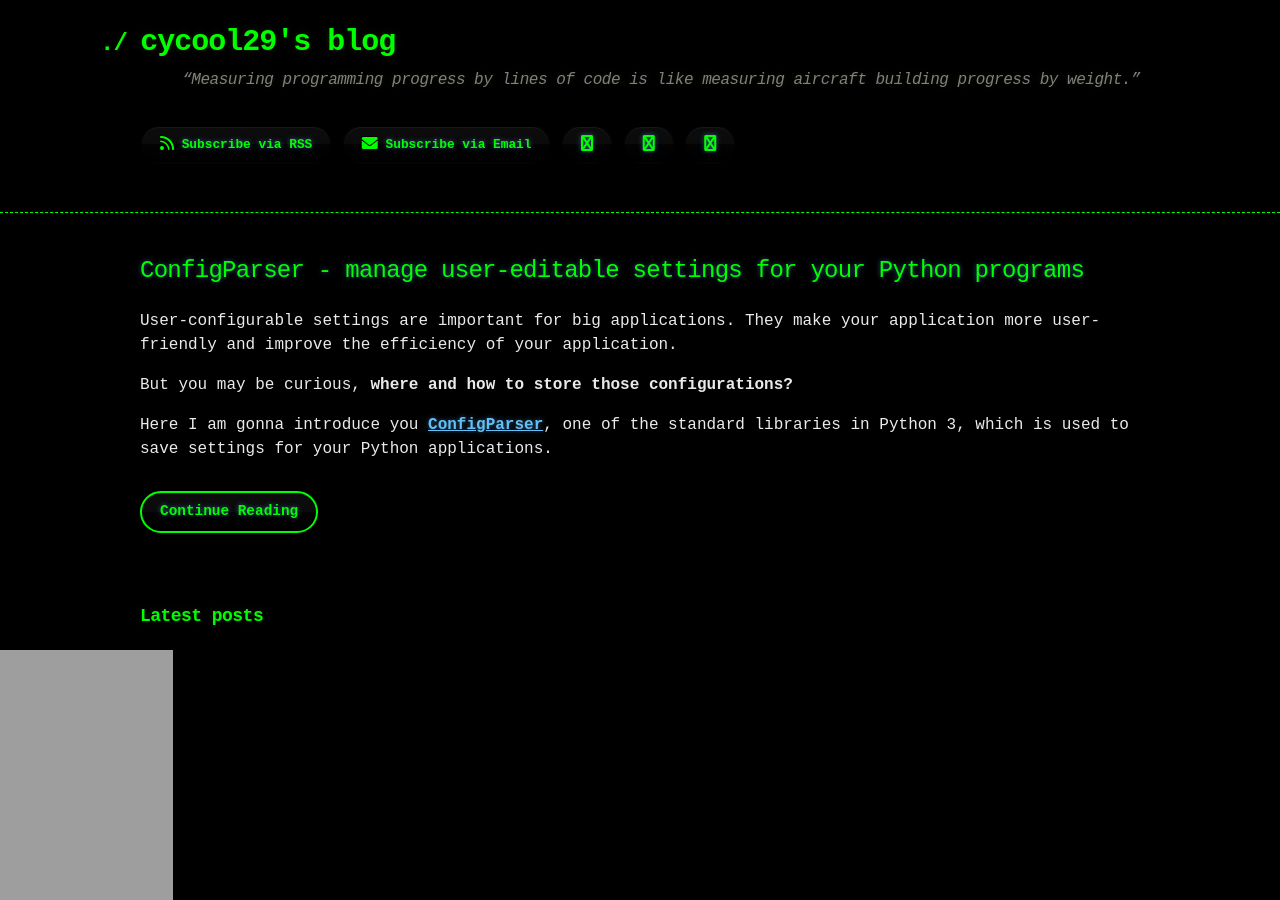
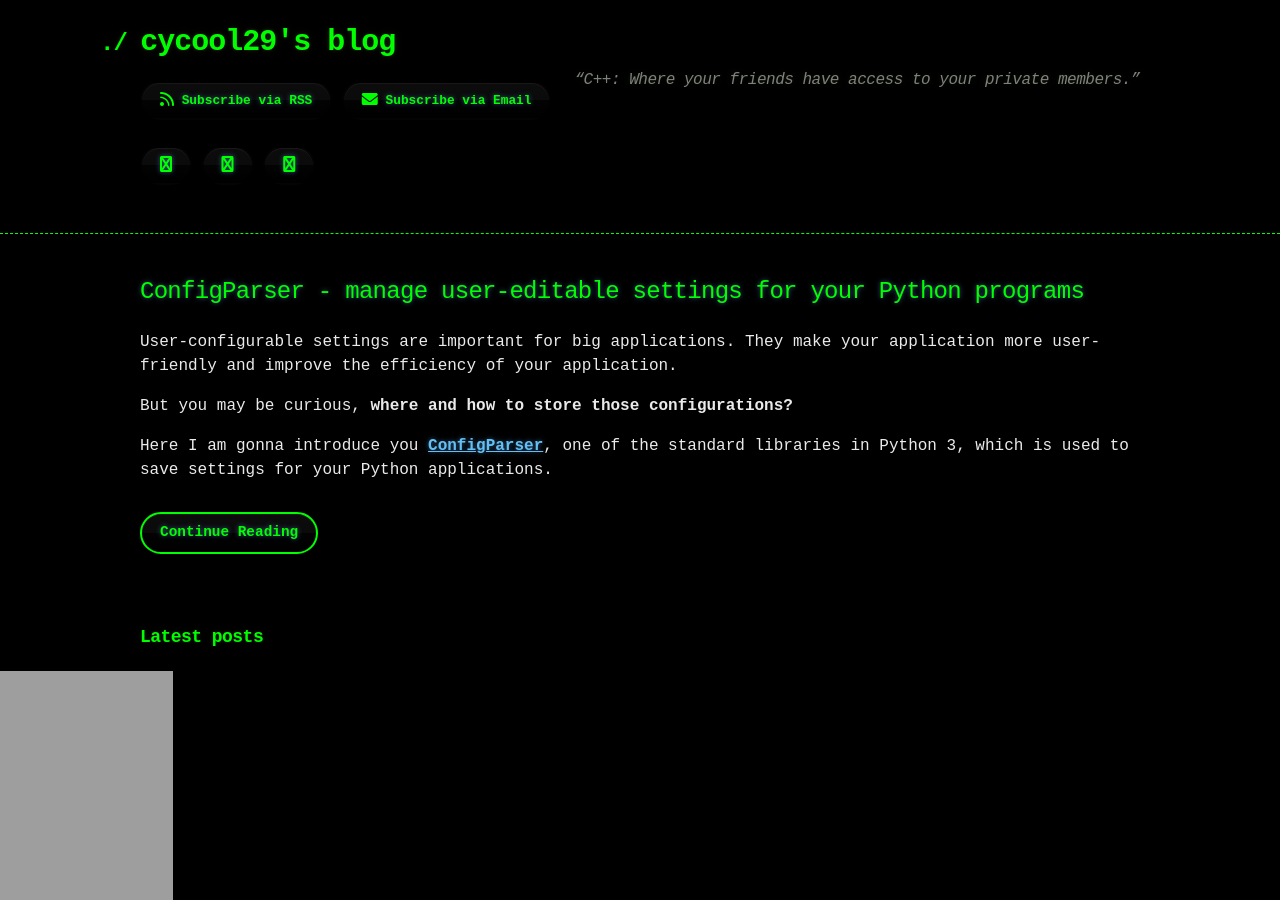
Before and after one commit to cycool29/cycool29.github.io, a Jekyll site: the page built from index.md, in a window 1280 px wide and 900 px high. Built offline with Jekyll 4.4.1, drawn with Linux system fonts in a browser that asks for light colours; a style sheet for code colours, icons or effects is not loaded.

Commit message:
Update quotes

```diff
--- a/_config.yml
+++ b/_config.yml
@@ -1,5 +1,5 @@
 title: cycool29's blog
-description: "“Measuring programming progress by lines of code is like measuring aircraft building progress by weight.” "
+description: "“C++: Where your friends have access to your private members.” "
 bio: A high school student. Intermediate in Python, Git, Bash. Learning JavaScript. He/Him. "
 author: cycool29
 url: https://cycool29.github.io
```
